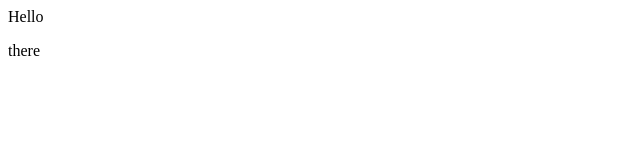
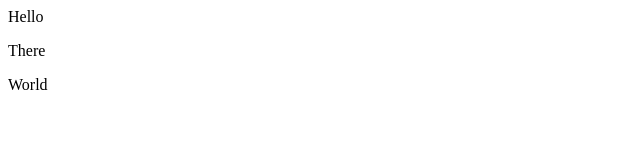
Before and after one commit to j-vines74/demo-repo, a plain HTML site: page index.html in a window 1280 px wide. Shown: the full height of the page, 0-640 px from the left. Drawn offline with Linux system fonts and the light colour scheme.

Commit message:
fixing caps error

```diff
--- a/index.html
+++ b/index.html
@@ -3,6 +3,9 @@
 
 <div>Hello</div>
 
-<p>there</p>
+<p>There</p>
+
+<p>World</p>
+
 
 </html>
```
